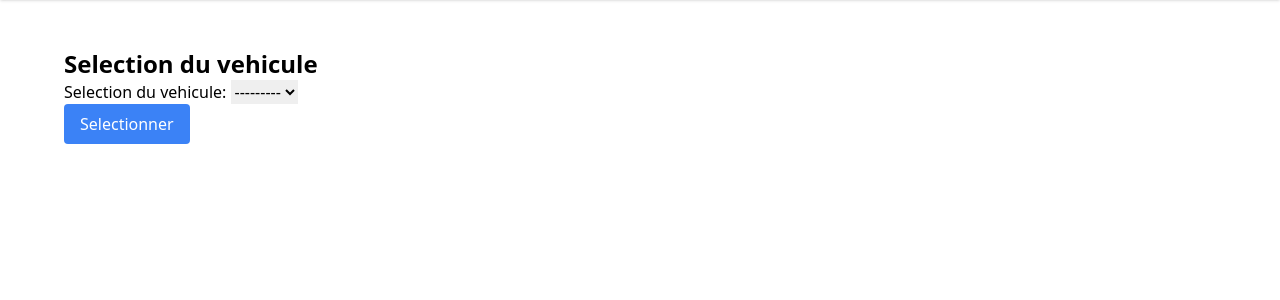
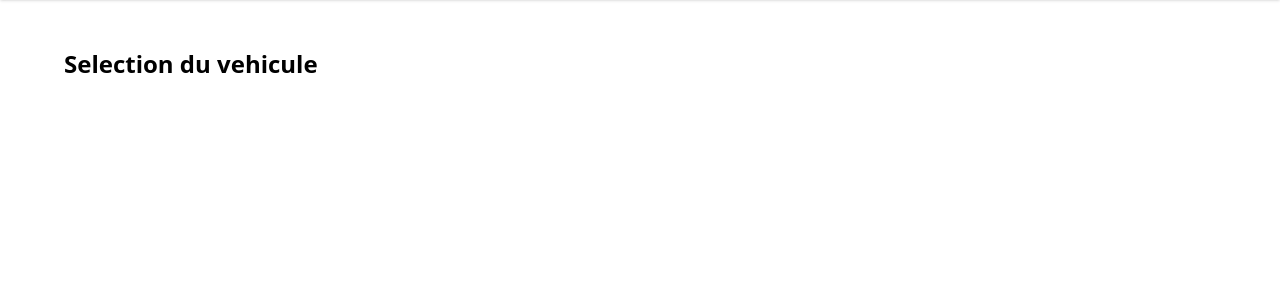
Before and after one commit to TiltdBastion/CarDash, a Django app: template CarDash/main/templates/car_selection.html in a window 1280 px wide. Shown: the part 64-364 px from the top of the page. Run offline with Django 5.2, Linux system fonts and the light colour scheme; the template is opened without the code that fills it: values that come from a table or form of the project are taken from there, others are empty; some libraries are stand-ins or nearby versions.

Commit message:
Updates car_selection.html and requirements

```diff
--- a/CarDash/main/templates/car_selection.html
+++ b/CarDash/main/templates/car_selection.html
@@ -16,10 +16,18 @@
 
     <div class="max-w-6xl mx-auto">
         <h1 class="text-2xl font-bold mt-12">Selection du vehicule</h1>
-        <form method="post">
-            {% csrf_token %}
-            {{ form.as_p }}
-        <button name="submit_category" class="bg-blue-500 text-white px-4 py-2 rounded">Selectionner</button>
+        <div class="grid grid-cols-2 md:grid-cols-3 lg:grid-cols-4 gap-4 mt-4">
+                {% for choice in form.fields.car.queryset %}
+                    <form method="post" class="inline">
+                        {% csrf_token %}
+                        <input type="hidden" name="car" value="{{ choice.id }}">
+                        <button type="submit" name="submit_category" class="w-full bg-blue-500 hover:bg-blue-600 text-white px-4 py-2 rounded transition duration-200">
+                            {{ choice }}
+                        </button>
+                    </form>
+                {% endfor %}
+            </div>
+
         </form>
     </div>
 
--- a/CarDash/main/views.py
+++ b/CarDash/main/views.py
@@ -18,7 +18,7 @@ def vehicle_selection_view(request):
             selected_car = form.cleaned_data['car']
             return redirect('dashboard', selected_car.id)
 
-    return render(request, 'car_selection.html', { 'form' : form})
+    return render(request, 'car_selection.html', { 'form' : form })
 
 
 @login_required
--- a/requirements.txt
+++ b/requirements.txt
@@ -1,3 +1,3 @@
-asgiref==3.8.1
-Django==5.2.3
+asgiref==3.9.0
+Django==5.2.4
 sqlparse==0.5.3
```
